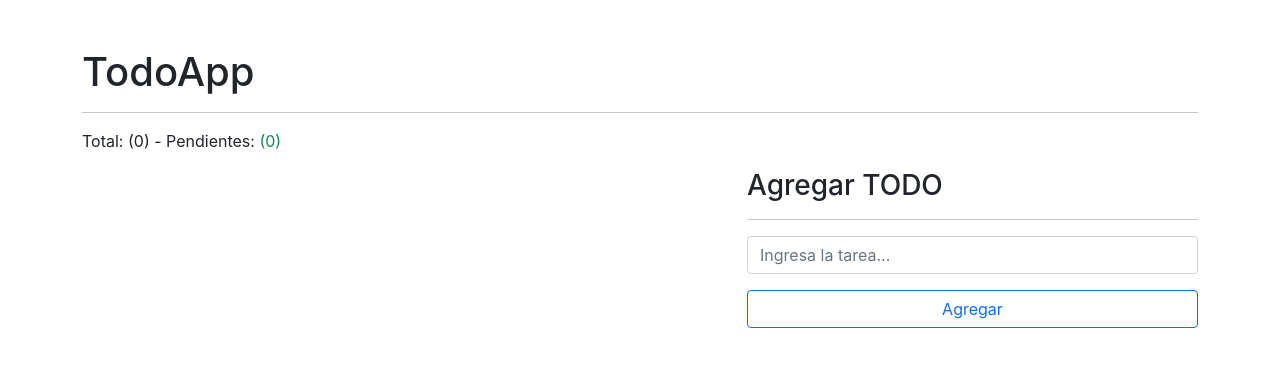
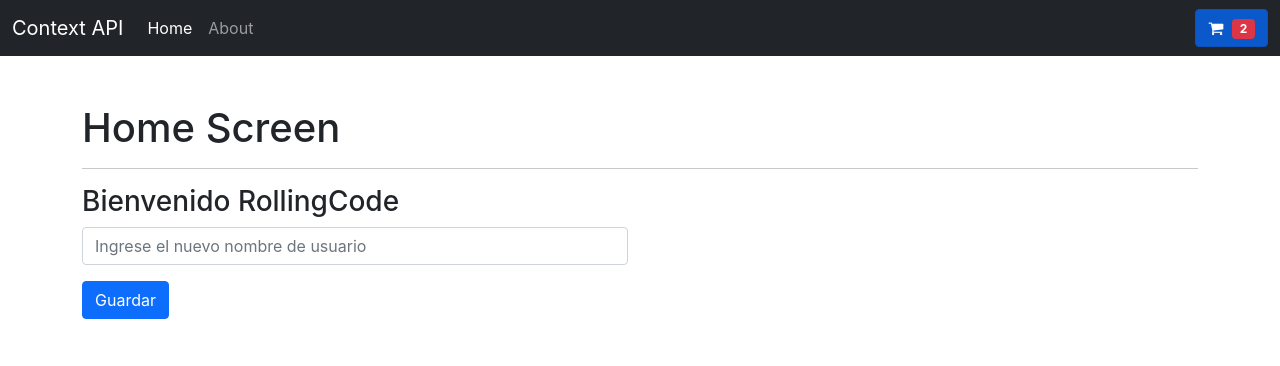
Before and after one commit to mentorrolling/hooks-sitenso, a React (Vite) app: page / in a window 1280 px wide. Shown: the top 366 px of the page. Built offline with nearby package versions, Linux system fonts and the light colour scheme.

Commit message:
Cart in MenuPrincipal

```diff
--- a/package.json
+++ b/package.json
@@ -9,6 +9,7 @@
   },
   "dependencies": {
     "bootstrap": "^5.1.3",
+    "font-awesome": "^4.7.0",
     "react": "^18.0.0",
     "react-dom": "^18.0.0",
     "react-router-dom": "^6.3.0"
--- a/src/App.jsx
+++ b/src/App.jsx
@@ -1,45 +1,33 @@
-import { useState } from 'react'
-import logo from './logo.svg'
-import './App.css'
+import { useState } from "react";
+import { BrowserRouter, Routes, Route } from "react-router-dom";
+import UserContext from "./context/Context";
+
+import "./App.css";
+import AboutScreen from "./pages/AboutScreen";
+import ErrorScreen from "./pages/ErrorScreen";
+import HomeScreen from "./pages/HomeScreen";
+import MenuPrincipal from "./components/MenuPrincipal";
 
 function App() {
-  const [count, setCount] = useState(0)
+  const [usuario, setUsuario] = useState({
+    id: new Date().getTime(),
+    username: "RollingCode",
+    email: "rollingcode@gmail.com",
+    cart: ["234", "235"],
+  });
 
   return (
-    <div className="App">
-      <header className="App-header">
-        <img src={logo} className="App-logo" alt="logo" />
-        <p>Hello Vite + React!</p>
-        <p>
-          <button type="button" onClick={() => setCount((count) => count + 1)}>
-            count is: {count}
-          </button>
-        </p>
-        <p>
-          Edit <code>App.jsx</code> and save to test HMR updates.
-        </p>
-        <p>
-          <a
-            className="App-link"
-            href="https://reactjs.org"
-            target="_blank"
-            rel="noopener noreferrer"
-          >
-            Learn React
-          </a>
-          {' | '}
-          <a
-            className="App-link"
-            href="https://vitejs.dev/guide/features.html"
-            target="_blank"
-            rel="noopener noreferrer"
-          >
-            Vite Docs
-          </a>
-        </p>
-      </header>
-    </div>
-  )
+    <BrowserRouter>
+      <UserContext.Provider value={{ usuario, setUsuario }}>
+        <MenuPrincipal />
+        <Routes>
+          <Route path="/" element={<HomeScreen />} />
+          <Route path="/about" element={<AboutScreen />} />
+          <Route path="*" element={<ErrorScreen />} />
+        </Routes>
+      </UserContext.Provider>
+    </BrowserRouter>
+  );
 }
 
-export default App
+export default App;
--- /dev/null
+++ b/src/components/MenuPrincipal.jsx
@@ -0,0 +1,51 @@
+import React, { useContext } from "react";
+import { NavLink, Link } from "react-router-dom";
+import UserContext from "../context/Context";
+
+const MenuPrincipal = () => {
+  const { usuario } = useContext(UserContext);
+  return (
+    <nav className="navbar navbar-expand-lg navbar-dark bg-dark">
+      <div className="container-fluid">
+        <Link className="navbar-brand" to="/">
+          Context API
+        </Link>
+        <button
+          className="navbar-toggler"
+          type="button"
+          data-bs-toggle="collapse"
+          data-bs-target="#navbarSupportedContent"
+          aria-controls="navbarSupportedContent"
+          aria-expanded="false"
+          aria-label="Toggle navigation"
+        >
+          <span className="navbar-toggler-icon"></span>
+        </button>
+        <div className="collapse navbar-collapse" id="navbarSupportedContent">
+          <ul className="navbar-nav me-auto mb-2 mb-lg-0">
+            <li className="nav-item">
+              <NavLink className="nav-link" aria-current="page" to="/">
+                Home
+              </NavLink>
+            </li>
+            <li className="nav-item">
+              <NavLink className="nav-link" to="/about">
+                About
+              </NavLink>
+            </li>
+          </ul>
+          <ul className="navbar-nav mb-2 mb-lg-0">
+            <li>
+              <NavLink className="btn btn-primary" to="">
+                <i className="fa fa-shopping-cart me-1" aria-hidden="true"></i>{" "}
+                <span className="badge bg-danger">{usuario.cart.length}</span>
+              </NavLink>
+            </li>
+          </ul>
+        </div>
+      </div>
+    </nav>
+  );
+};
+
+export default MenuPrincipal;
--- /dev/null
+++ b/src/context/Context.jsx
@@ -0,0 +1,5 @@
+import { createContext } from "react";
+
+const UserContext = createContext(null);
+
+export default UserContext;
--- a/src/main.jsx
+++ b/src/main.jsx
@@ -1,29 +1,29 @@
 import React from "react";
 import ReactDOM from "react-dom/client";
-// import App from "./App";
+import App from "./App";
 // import RefDom from "./components/01-useRef/RefDom";
 // import CasoUseRef from "./components/01-useRef/CasoUseRef";
 // import Memorize from "./components/02-memo/Memorize";
 // import MemoHook from "./components/02-memo/MemoHook";
 // import CallbackHook from "./components/02-memo/CallbackHook";
 // import { Padre } from "./components/03-tarea-memo/Padre";
-import TodoApp from "./components/04-reducer/TodoApp";
+// import TodoApp from "./components/04-reducer/TodoApp";
 
 import "bootstrap/dist/css/bootstrap.min.css";
 import "bootstrap/dist/js/bootstrap.bundle";
-
+import "font-awesome/css/font-awesome.css";
 import "./index.css";
 
 ReactDOM.createRoot(document.getElementById("root")).render(
   <React.StrictMode>
-    {/* <App /> */}
+    <App />
     {/* <RefDom /> */}
     {/* <CasoUseRef /> */}
     {/* <Memorize /> */}
     {/* <MemoHook /> */}
     {/* <CallbackHook /> */}
     {/* <Padre /> */}
-    <TodoApp />
+    {/* <TodoApp /> */}
   </React.StrictMode>
 );
 
--- /dev/null
+++ b/src/pages/AboutScreen.jsx
@@ -0,0 +1,22 @@
+import React, { useContext } from "react";
+import UserContext from "../context/Context";
+
+const AboutScreen = () => {
+  const { usuario } = useContext(UserContext);
+  return (
+    <div className="container">
+      <div className="row mt-5">
+        <div className="col">
+          <h1>About Screen</h1>
+          <hr />
+          <h3>
+            Hola {usuario.username}, te contamos un poco de que se trata esta
+            web.
+          </h3>
+        </div>
+      </div>
+    </div>
+  );
+};
+
+export default AboutScreen;
--- /dev/null
+++ b/src/pages/ErrorScreen.jsx
@@ -0,0 +1,16 @@
+import React from "react";
+
+const ErrorScreen = () => {
+  return (
+    <div className="container">
+      <div className="row mt-5">
+        <div className="col">
+          <h1>Not found :(</h1>
+          <hr />
+        </div>
+      </div>
+    </div>
+  );
+};
+
+export default ErrorScreen;
--- /dev/null
+++ b/src/pages/HomeScreen.jsx
@@ -0,0 +1,45 @@
+import React, { useContext } from "react";
+import UserContext from "../context/Context";
+import useForm from "../hooks/useForm";
+
+const HomeScreen = () => {
+  const { usuario, setUsuario } = useContext(UserContext);
+  const [{ userInput }, handleInputChange, reset] = useForm({
+    userInput: "",
+  });
+
+  const handleSubmit = (e) => {
+    e.preventDefault();
+    setUsuario({ ...usuario, username: userInput });
+    reset();
+  };
+  return (
+    <div className="container">
+      <div className="row mt-5">
+        <div className="col">
+          <h1>Home Screen</h1>
+          <hr />
+          <h3>Bienvenido {usuario.username}</h3>
+        </div>
+      </div>
+      <div className="row">
+        <div className="col-12 col-md-6">
+          <form onSubmit={handleSubmit}>
+            <input
+              className="form-control"
+              name="userInput"
+              type="text"
+              value={userInput}
+              onChange={handleInputChange}
+              placeholder="Ingrese el nuevo nombre de usuario"
+            />
+
+            <button className="btn btn-primary mt-3">Guardar</button>
+          </form>
+        </div>
+      </div>
+    </div>
+  );
+};
+
+export default HomeScreen;
```
Also changed, not shown: 1 other file (tests, documents, lock files or other folders).
